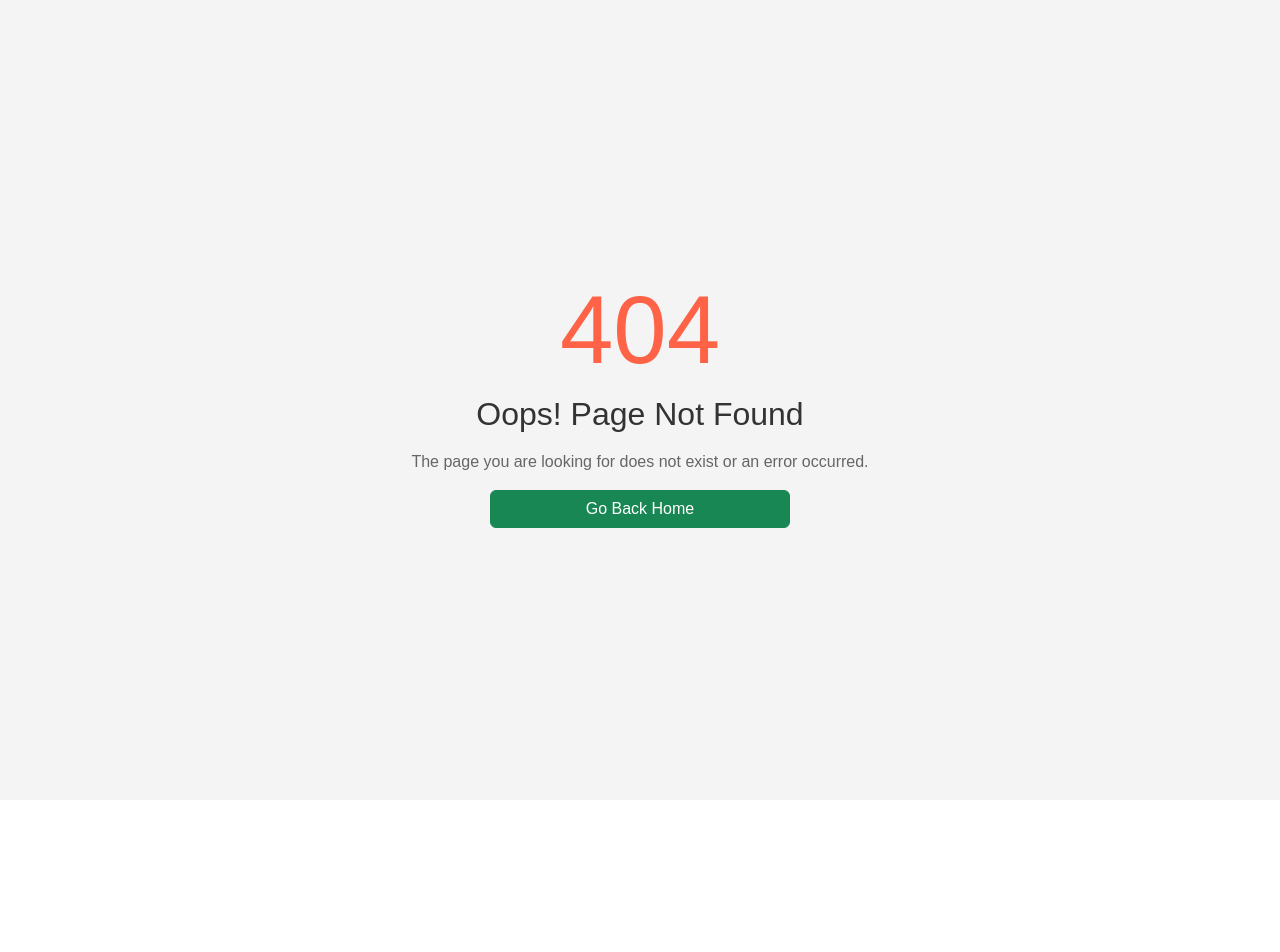
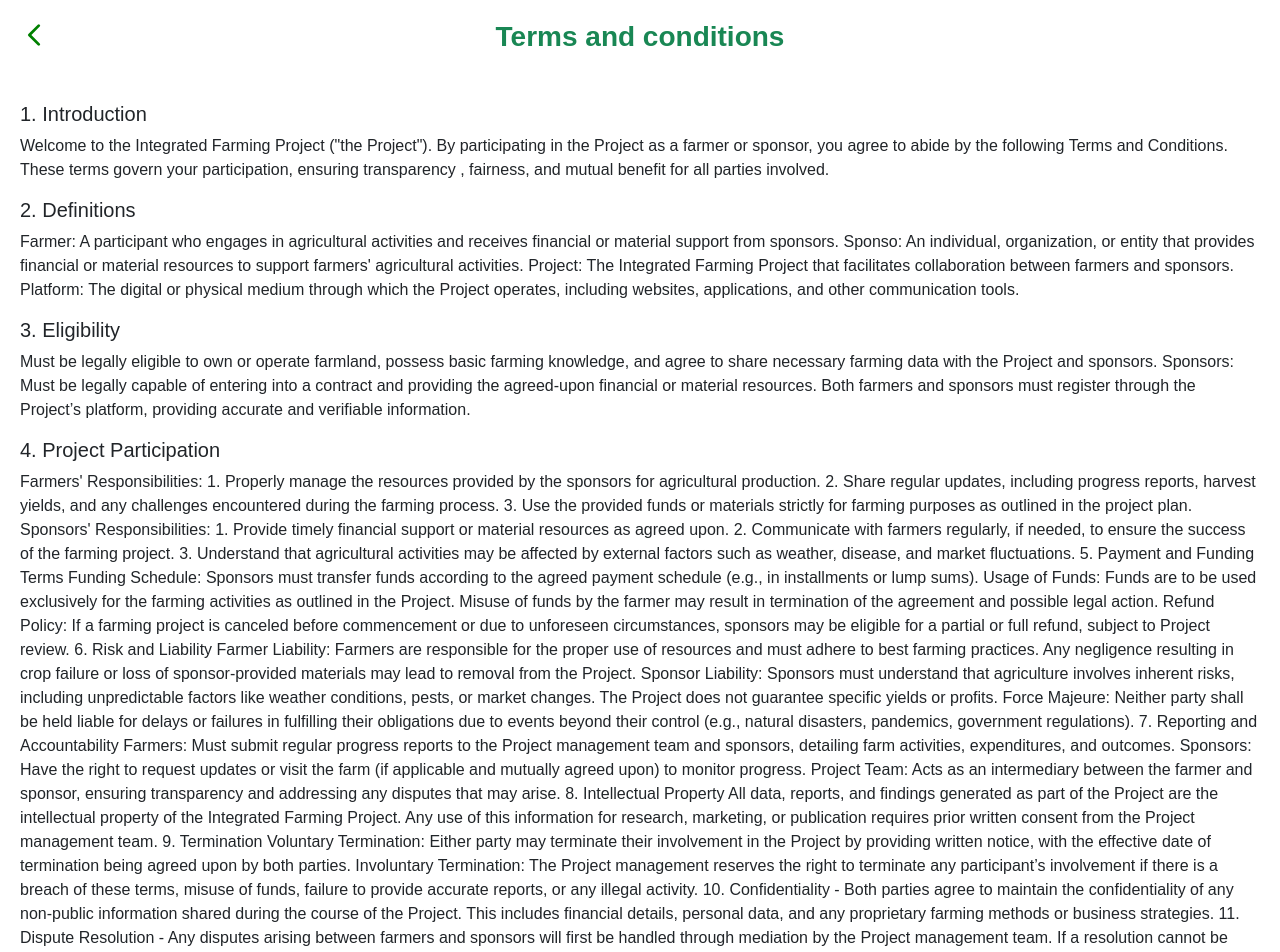
Before and after one commit to IRASUBIZA-SALY-NELSON/IFP, a React (Vite) app in the folder client/: page /terms-and-conditions in a window 1280 px wide. Before the commit this address had no page. Shown: the top 952 px of the page. Before the commit the page ends 800 px from the top, so only its background shows below. Built offline with nearby package versions, Linux system fonts and the light colour scheme.

Commit message:
Creating a terms and conditions page

```diff
--- a/client/src/App.tsx
+++ b/client/src/App.tsx
@@ -20,6 +20,7 @@ import AuthGuard from "./components/AuthGuard/AuthGuard"; // Import the AuthGuar
 import PageNotFound from "./components/PageNotFound/PageNotFound"; // Import PageNotFound
 import UpdateFamily from "./components/FamilyPage/UpdateFamily";
 import FamilyPortal from "./components/FamilyPage/FamilyPortal";
+import TermsAndConditions from "./components/TermsAndConditions/TermsAndConditions";
 
 const App = () => {
   const notificationDay = new Date().toLocaleDateString();
@@ -39,6 +40,7 @@ const App = () => {
           <Route path="/about-us" element={<AboutUs />} />
           <Route path="/family/update-family" element={<UpdateFamily />}></Route>
           <Route path="/family/portal" element={<FamilyPortal />}></Route>
+          <Route path="/terms-and-conditions" element={<TermsAndConditions />}></Route>
 
           {/* Protected Routes */}
           <Route
--- /dev/null
+++ b/client/src/components/TermsAndConditions/TermsAndConditions.module.css
@@ -0,0 +1,13 @@
+.back-button {
+  position: absolute;
+  top: 20px;
+  left: 20px;
+  cursor: pointer;
+}
+.container {
+  display: flex;
+  flex-direction: column;
+  align-items: center;
+  padding: 20px;
+  font-family: sans-serif;
+}
--- /dev/null
+++ b/client/src/components/TermsAndConditions/TermsAndConditions.tsx
@@ -0,0 +1,119 @@
+import React from "react";
+import { PiCaretLeftBold } from "react-icons/pi";
+import styles from "./TermsAndConditions.module.css";
+import { useNavigate } from "react-router-dom";
+
+const TermsAndConditions = () => {
+  const navigate = useNavigate();
+  const handleBack = () => {
+    navigate(-1);
+  };
+  return (
+    <div className={`${styles.container}`}>
+      <div className={`${styles["back-button"]}`} onClick={handleBack}>
+        <PiCaretLeftBold color="green" size={30} />
+      </div>
+      <h3 className="text-success mb-5 fw-semibold">Terms and conditions</h3>
+      <div>
+        <div>
+          <h5>1. Introduction</h5>
+          <p>
+            Welcome to the Integrated Farming Project ("the Project"). By
+            participating in the Project as a farmer or sponsor, you agree to
+            abide by the following Terms and Conditions. These terms govern your
+            participation, ensuring transparency , fairness, and mutual benefit
+            for all parties involved.
+          </p>
+          <h5>2. Definitions</h5>
+          <p>
+            Farmer: A participant who engages in agricultural activities and
+            receives financial or material support from sponsors. Sponso: An
+            individual, organization, or entity that provides financial or
+            material resources to support farmers' agricultural activities.
+            Project: The Integrated Farming Project that facilitates
+            collaboration between farmers and sponsors. Platform: The digital or
+            physical medium through which the Project operates, including
+            websites, applications, and other communication tools.
+          </p>
+          <h5>3. Eligibility</h5>
+          <p>
+            Must be legally eligible to own or operate farmland, possess basic
+            farming knowledge, and agree to share necessary farming data with
+            the Project and sponsors. Sponsors: Must be legally capable of
+            entering into a contract and providing the agreed-upon financial or
+            material resources. Both farmers and sponsors must register through
+            the Project’s platform, providing accurate and verifiable
+            information.
+          </p>
+          <h5>4. Project Participation</h5>
+          <p>
+            Farmers' Responsibilities: 1. Properly manage the resources provided
+            by the sponsors for agricultural production. 2. Share regular
+            updates, including progress reports, harvest yields, and any
+            challenges encountered during the farming process. 3. Use the
+            provided funds or materials strictly for farming purposes as
+            outlined in the project plan. Sponsors' Responsibilities: 1. Provide
+            timely financial support or material resources as agreed upon. 2.
+            Communicate with farmers regularly, if needed, to ensure the success
+            of the farming project. 3. Understand that agricultural activities
+            may be affected by external factors such as weather, disease, and
+            market fluctuations. 5. Payment and Funding Terms Funding Schedule:
+            Sponsors must transfer funds according to the agreed payment
+            schedule (e.g., in installments or lump sums). Usage of Funds: Funds
+            are to be used exclusively for the farming activities as outlined in
+            the Project. Misuse of funds by the farmer may result in termination
+            of the agreement and possible legal action. Refund Policy: If a
+            farming project is canceled before commencement or due to unforeseen
+            circumstances, sponsors may be eligible for a partial or full
+            refund, subject to Project review. 6. Risk and Liability Farmer
+            Liability: Farmers are responsible for the proper use of resources
+            and must adhere to best farming practices. Any negligence resulting
+            in crop failure or loss of sponsor-provided materials may lead to
+            removal from the Project. Sponsor Liability: Sponsors must
+            understand that agriculture involves inherent risks, including
+            unpredictable factors like weather conditions, pests, or market
+            changes. The Project does not guarantee specific yields or profits.
+            Force Majeure: Neither party shall be held liable for delays or
+            failures in fulfilling their obligations due to events beyond their
+            control (e.g., natural disasters, pandemics, government
+            regulations). 7. Reporting and Accountability Farmers: Must submit
+            regular progress reports to the Project management team and
+            sponsors, detailing farm activities, expenditures, and outcomes.
+            Sponsors: Have the right to request updates or visit the farm (if
+            applicable and mutually agreed upon) to monitor progress. Project
+            Team: Acts as an intermediary between the farmer and sponsor,
+            ensuring transparency and addressing any disputes that may arise. 8.
+            Intellectual Property All data, reports, and findings generated as
+            part of the Project are the intellectual property of the Integrated
+            Farming Project. Any use of this information for research,
+            marketing, or publication requires prior written consent from the
+            Project management team. 9. Termination Voluntary Termination:
+            Either party may terminate their involvement in the Project by
+            providing written notice, with the effective date of termination
+            being agreed upon by both parties. Involuntary Termination: The
+            Project management reserves the right to terminate any participant’s
+            involvement if there is a breach of these terms, misuse of funds,
+            failure to provide accurate reports, or any illegal activity. 10.
+            Confidentiality - Both parties agree to maintain the confidentiality
+            of any non-public information shared during the course of the
+            Project. This includes financial details, personal data, and any
+            proprietary farming methods or business strategies. 11. Dispute
+            Resolution - Any disputes arising between farmers and sponsors will
+            first be handled through mediation by the Project management team.
+            If a resolution cannot be reached, the dispute will be subject to
+            the laws of [Insert Jurisdiction], and legal proceedings may follow
+            in the courts of [Insert Location]. 12. Amendments - The Project
+            management team reserves the right to amend or update these Terms
+            and Conditions at any time. Any changes will be communicated to the
+            participants via the Platform, and continued participation in the
+            Project will constitute acceptance of the revised terms. 13. Contact
+            Information For any inquiries, disputes, or clarification regarding
+            these Terms and Conditions, please contact us at ifp@gmail.com.
+          </p>
+        </div>
+      </div>
+    </div>
+  );
+};
+
+export default TermsAndConditions;
```
